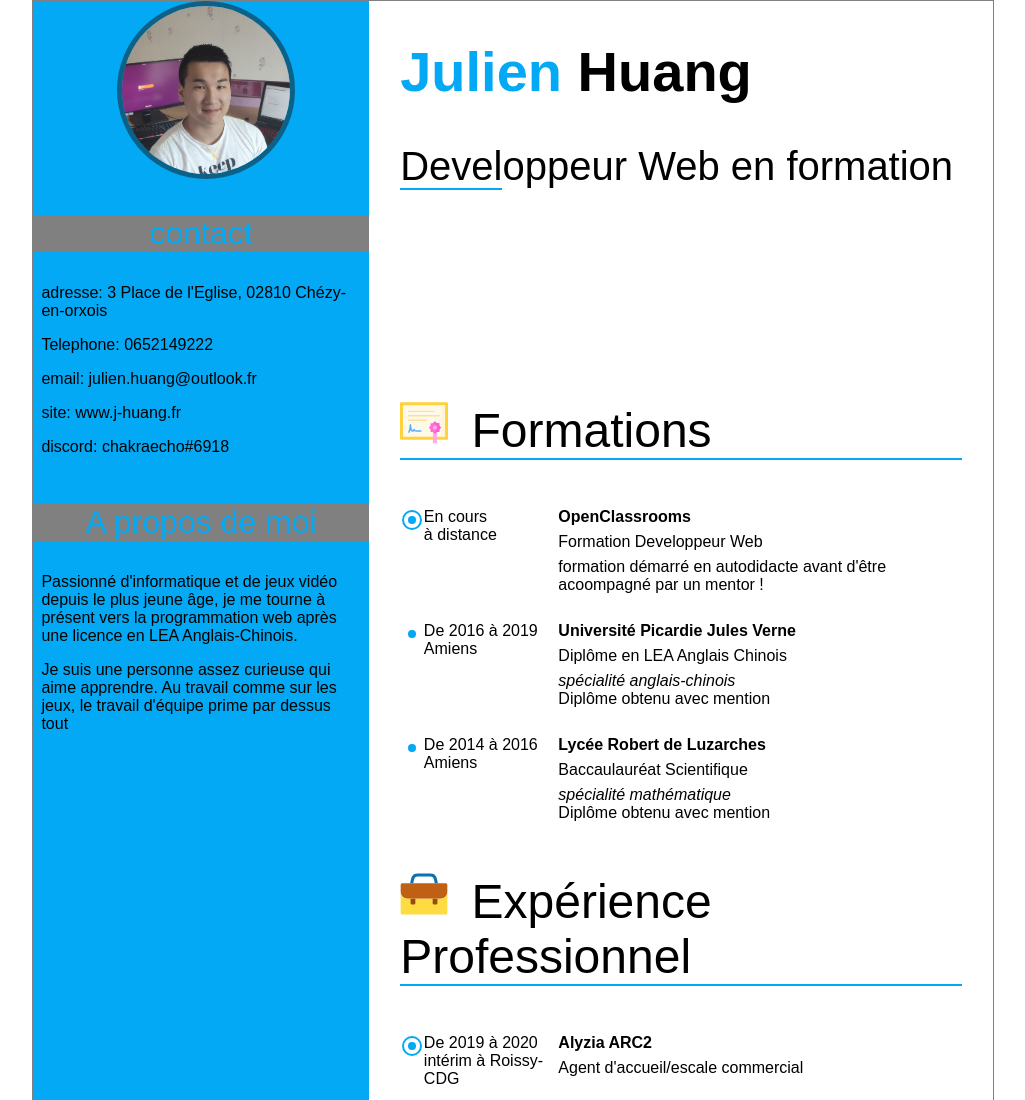
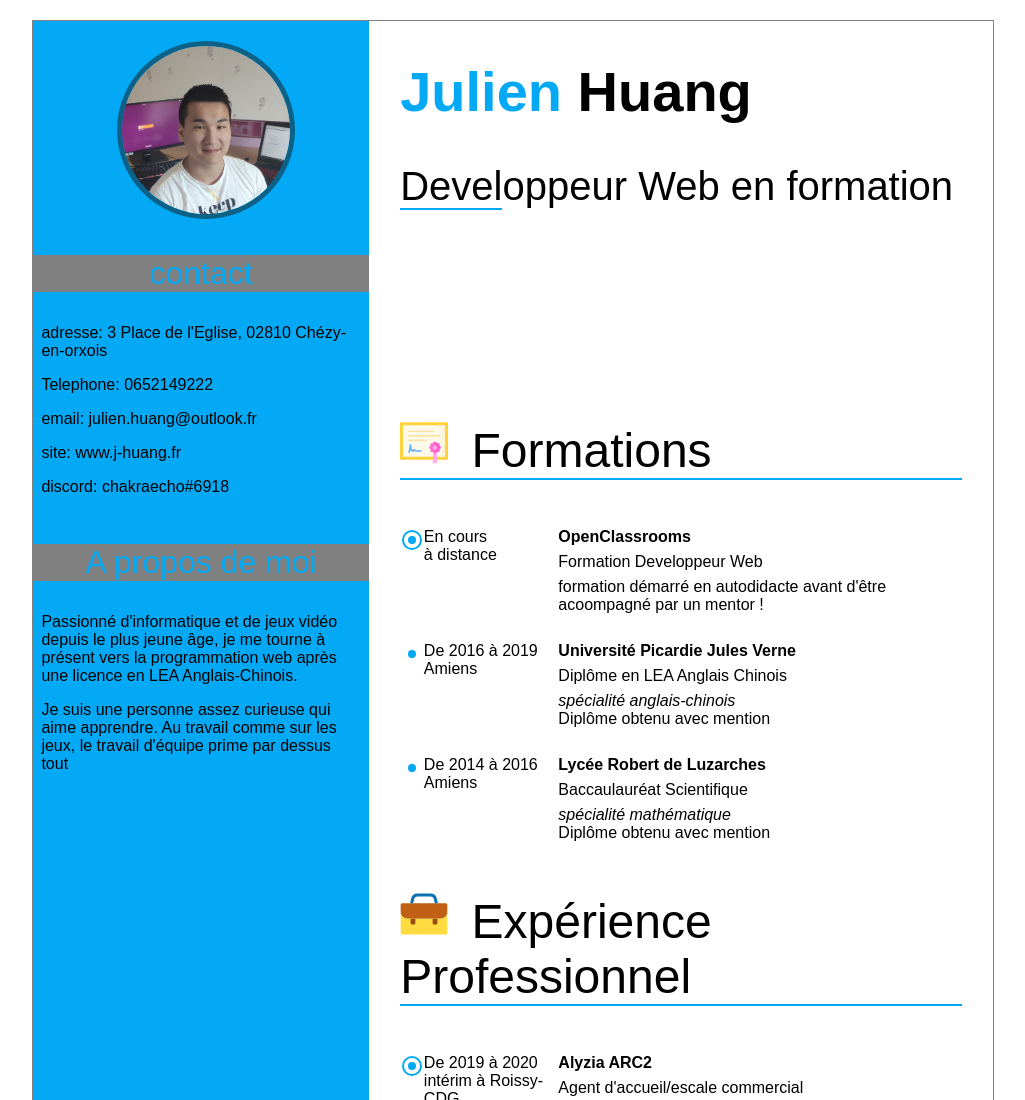
Before and after one commit to chakraecho/CV-op, a website: page index.html in a window 1280 px wide. Shown: the top 1100 px of the page, without its empty margins (127-1152 px from the left). Drawn offline with Linux system fonts and the light colour scheme.

Commit message:
style (page): -added margin to body   -added: padding to photo block

```diff
--- a/sass_files/_base.scss
+++ b/sass_files/_base.scss
@@ -1,5 +1,5 @@
 body {
-    padding: 0px;
+    padding: 20px 0px;
     margin: 0px;
     width: 100%;
     display: flex;
--- a/sass_files/_layout.scss
+++ b/sass_files/_layout.scss
@@ -26,7 +26,7 @@
         &_block {
             margin: auto;
             width: 50%;
-            align-self: center;
+            padding-top:20px;
         }
     }
 
```
Also changed, not shown: style.css, 1 other file.
